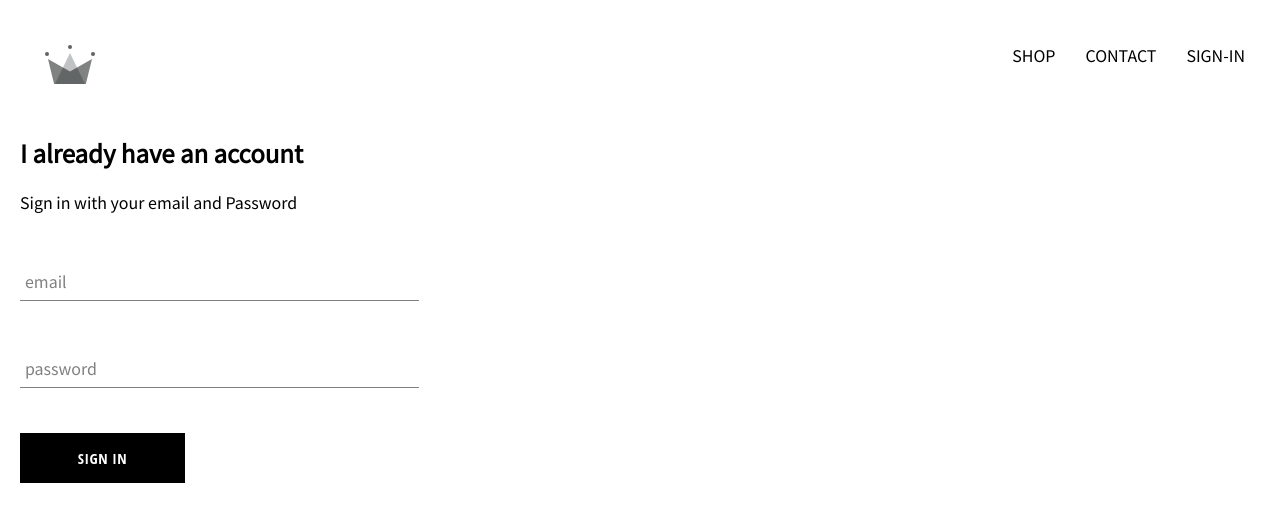
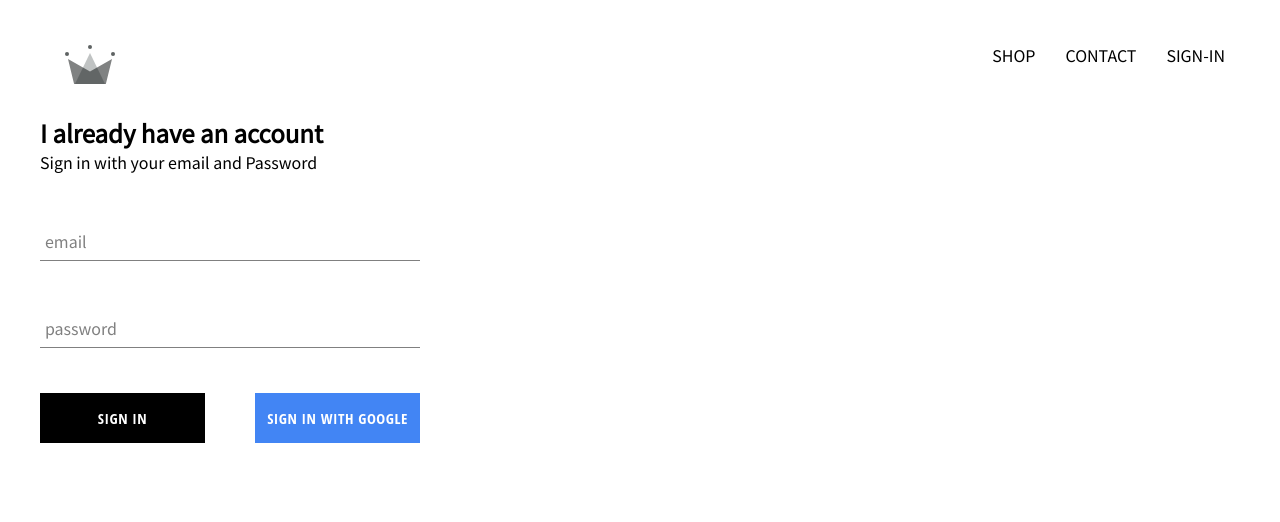
Before and after one commit to folajhimie/urban-couture, a React (Create React App) app: page /signin in a window 1280 px wide. Shown: the top 522 px of the page. Built offline with nearby package versions, Linux system fonts and the light colour scheme; no server answers.

Commit message:
working on the FireBase Authentication

```diff
--- a/package.json
+++ b/package.json
@@ -6,6 +6,7 @@
     "@testing-library/jest-dom": "^5.13.0",
     "@testing-library/react": "^11.2.7",
     "@testing-library/user-event": "^12.8.3",
+    "firebase": "^8.6.7",
     "node-sass": "^6.0.0",
     "react": "^17.0.2",
     "react-dom": "^17.0.2",
--- a/src/App.css
+++ b/src/App.css
@@ -1,6 +1,11 @@
+*{
+  box-sizing: border-box;
+  padding: 0;
+  margin: 0;
+}
 body{
   font-family: 'Noto Sans JP', sans-serif;
-  padding: 20px 20px;
+  padding: 20px 40px;
 }
 a{
   text-decoration: none;
--- a/src/App.js
+++ b/src/App.js
@@ -6,12 +6,35 @@
 import ShopPage from './pages/shop/shop.component.jsx';
 import Header from './component/header/header.component.jsx';
 import SignInAndSignUpPage from './pages/sign-in-and-sign-up/sign-in-and-sign-up.component.jsx';
+import { auth } from './firebase/firebase.utils'
 
 
-function App() {
+class App extends React.Component {
+  constructor(){
+    super();
+
+    this.state = {
+      currentUser: null
+    }
+  }
+  unsubscribeFromAuth = null;
+
+  componentDidMount(){
+    this.unsubscribeFromAuth = auth.onAuthStateChanged(user => {
+      this.setState({ currentUser: user })
+      console.log(user)
+    })
+  }
+
+  componentWillUnmount(){
+    this.unsubscribeFromAuth();
+  }
+
+
+  render(){
     return (
       <div>
-      <Header/>
+        <Header currentUser={this.state.currentUser}/>
         <Switch>
           <Route exact path='/' component={HomePage}/>
           <Route path='/shop' component={ShopPage}/>
@@ -20,5 +43,6 @@
       </div>
     );
   }
+}
 
 export default App;
--- a/src/component/custom-button/custom-button.component.jsx
+++ b/src/component/custom-button/custom-button.component.jsx
@@ -1,8 +1,11 @@
 import React from 'react';
 import './custom-button.styles.scss';
 
-const CustomButton = ({children , ...otherProps}) => (
-    <button className="custom-button" {...otherProps}>
+const CustomButton = ({children, isGoogleSignIn , ...otherProps}) => (
+    <button
+        className={`${isGoogleSignIn ? 'google-sign-in': ''} custom-button`}
+        {...otherProps}
+    >
         {children}
     </button>
 )
--- a/src/component/custom-button/custom-button.styles.scss
+++ b/src/component/custom-button/custom-button.styles.scss
@@ -1,10 +1,11 @@
 .custom-button {
   min-width: 165px;
+  text-align: center;
   width: auto;
   height: 50px;
   letter-spacing: 0.5px;
-    line-height: 50px;
-    padding: 0 35px 0 35px;
+  // line-height: 50px;
+  padding: 0 10px 0 10px;
   font-size: 15px;
   background-color: black;
   color: white;
@@ -19,4 +20,15 @@
     color: black;
     border: 1px solid black;
   }
+
+  &.google-sign-in {
+    background-color: #4285f4;
+    color: white;
+
+    &:hover{
+      background-color: white;
+      color:  #4285f4;
+      border: 1px solid  #4285f4;
     }
+  }
+}
--- a/src/component/header/header.component.jsx
+++ b/src/component/header/header.component.jsx
@@ -1,10 +1,11 @@
 import React from 'react';
 
 import { Link } from 'react-router-dom';
-import { ReactComponent as Logo } from '../../assets/crown.svg'
+import { ReactComponent as Logo } from '../../assets/crown.svg';
+import { auth } from '../../firebase/firebase.utils';
 import './header.styles.scss';
 
-const Header = () => (
+const Header = ({ currentUser }) => (
   <div className='header'>
     <Link className='logo-container' to='/'>
       <Logo className='logo' />
@@ -16,9 +17,15 @@
       <Link className='option' to='/shop'>
         CONTACT
       </Link>
+      {currentUser ? (
+        <div className='option' onClick={()=> auth.signOut()}>
+          SIGN OUT
+        </div>
+      ) : (
         <Link className='option' to='/signin'>
           SIGN-IN
         </Link>
+      )}
     </div>
   </div>
 );
--- a/src/component/sign-in/sign-in.component.jsx
+++ b/src/component/sign-in/sign-in.component.jsx
@@ -1,6 +1,8 @@
 import React from 'react';
 import FormInput  from '../form-input/form-input.component';
 import CustomButton from '../custom-button/custom-button.component';
+
+import { signInWithGoogle } from '../../firebase/firebase.utils';
 import './sign-in.styles.scss';
 
 class SignIn extends React.Component {
@@ -48,7 +50,10 @@
                     required
                    />
 
-                   <CustomButton type="submit"> Sign In </CustomButton>
+                   <div className='buttons'>
+                        <CustomButton type="submit"> Sign In </CustomButton>
+                        <CustomButton onClick={signInWithGoogle} isGoogleSignIn> Sign In With Google </CustomButton>
+                   </div>
                </form>
             </div>
         );
--- a/src/component/sign-in/sign-in.styles.scss
+++ b/src/component/sign-in/sign-in.styles.scss
@@ -1,9 +1,14 @@
 .sign-in {
-    width: 30vw;
+    width: 380px;
     display: flex;
     flex-direction: column;
 
-    .title{
+    .title {
         margin: 10px 0;
     }
+
+    .buttons {
+        display: flex;
+        justify-content: space-between;
+    }
 }
--- /dev/null
+++ b/src/firebase/firebase.utils.js
@@ -0,0 +1,25 @@
+import firebase from 'firebase/app';
+import 'firebase/firestore';
+import 'firebase/auth'
+
+
+const config = {
+    apiKey: "AIzaSyBzimM23u9UD5wla0k4KaVyzgSd0jLEG8s",
+    authDomain: "urban-couture-34071.firebaseapp.com",
+    projectId: "urban-couture-34071",
+    storageBucket: "urban-couture-34071.appspot.com",
+    messagingSenderId: "939417831835",
+    appId: "1:939417831835:web:a674584f130fba3d97f93e",
+    measurementId: "G-BPFT110SGQ"
+};
+
+firebase.initializeApp(config);
+
+export const auth = firebase.auth();
+export const firestore = firebase.firestore();
+
+const provider = new firebase.auth.GoogleAuthProvider();
+provider.setCustomParameters({ prompt: 'select_account'});
+export const signInWithGoogle = () => auth.signInWithPopup(provider);
+
+export default firebase;
```
Also changed, not shown: 1 other file (tests, documents, lock files or other folders). Lines whose indentation alone changed are shown as unchanged.
